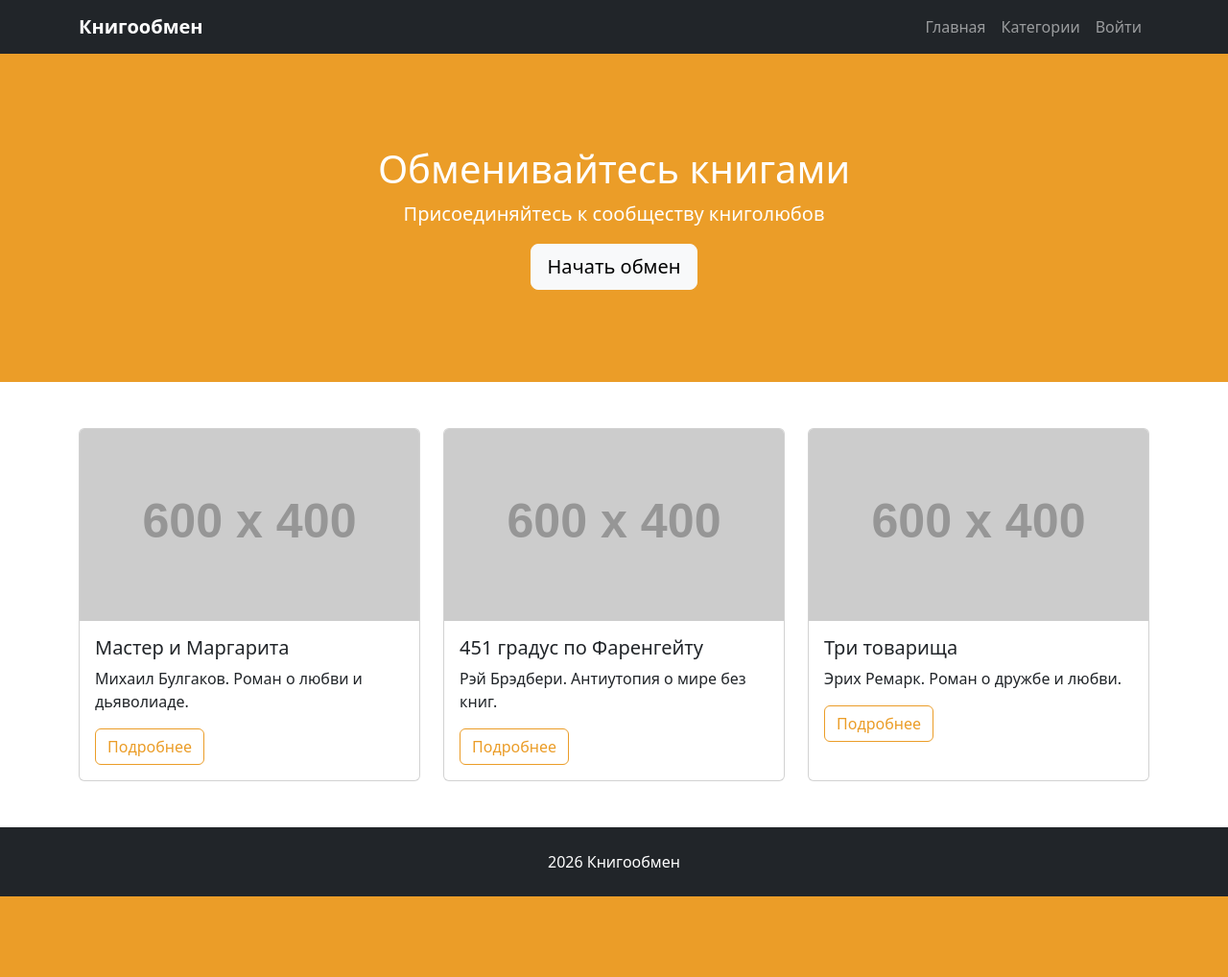
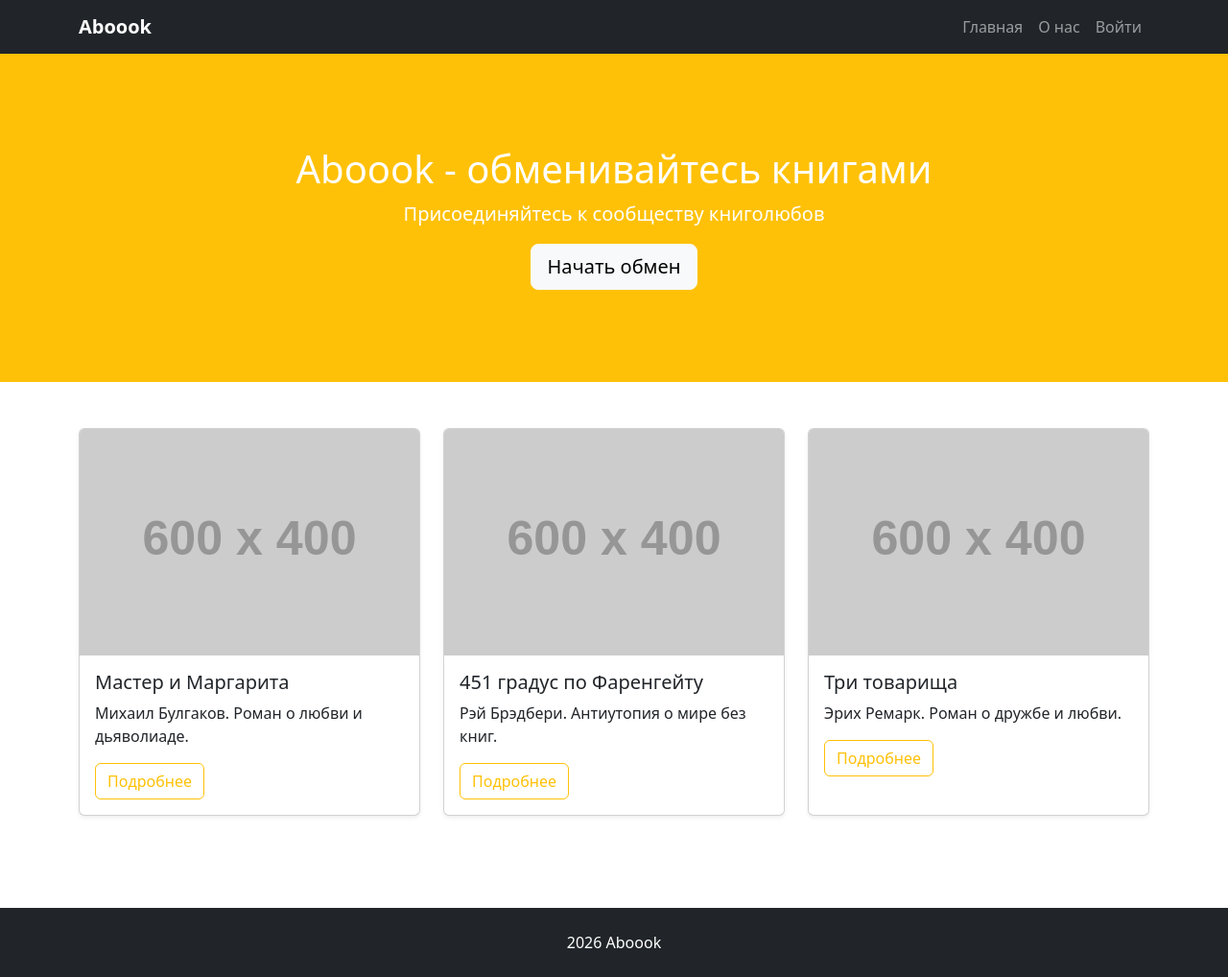
Before and after one commit to leak2211/web_project, a Django app: page / in a window 1280 px wide. Shown: the whole page at 96% size. Before the commit the page ends 934 px from the top, so only its background shows below. Run offline with Django 5.2, Linux system fonts and the light colour scheme; some libraries are stand-ins or nearby versions.

Commit message:
add templates

```diff
--- /dev/null
+++ b/Aboook/templates/Aboook/base.html
@@ -0,0 +1,46 @@
+<!DOCTYPE html>
+<html lang="ru">
+<head>
+    <meta charset="UTF-8">
+    <meta name="viewport" content="width=device-width, initial-scale=1.0">
+    <title>{% block title %}Aboook{% endblock %}</title>
+    <link href="https://cdn.jsdelivr.net/npm/bootstrap@5.3.2/dist/css/bootstrap.min.css" rel="stylesheet">
+</head>
+<body class="d-flex flex-column min-vh-100">
+
+    <nav class="navbar navbar-expand-lg bg-dark navbar-dark">
+        <div class="container">
+            <a class="navbar-brand fw-bold" href="{% url 'home' %}">Aboook</a>
+            <button class="navbar-toggler" type="button" data-bs-toggle="collapse" data-bs-target="#navbarNav">
+                <span class="navbar-toggler-icon"></span>
+            </button>
+            <div class="collapse navbar-collapse" id="navbarNav">
+                <ul class="navbar-nav ms-auto">
+                    <li class="nav-item">
+                        <a class="nav-link" href="{% url 'home' %}">Главная</a>
+                    </li>
+                    <li class="nav-item">
+                        <a class="nav-link" href="{% url 'about' %}">О нас</a>
+                    </li>
+                    <li class="nav-item">
+                        <a class="nav-link" href="#">Войти</a>
+                    </li>
+                </ul>
+            </div>
+        </div>
+    </nav>
+
+    <main class="flex-grow-1">
+        {% block content %}
+        {% endblock %}
+    </main>
+
+    <footer class="bg-dark text-white py-4 mt-5">
+        <div class="container text-center">
+            <p class="mb-0">2026 Aboook</p>
+        </div>
+    </footer>
+
+    <script src="https://cdn.jsdelivr.net/npm/bootstrap@5.3.2/dist/js/bootstrap.bundle.min.js"></script>
+</body>
+</html>
--- a/Aboook/templates/Aboook/index.html
+++ b/Aboook/templates/Aboook/index.html
@@ -1,72 +1,11 @@
-<!DOCTYPE html>
-<html lang="ru">
-<head>
-    <meta charset="UTF-8">
-    <meta name="viewport" content="width=device-width, initial-scale=1.0">
-    <title>Книгообмен</title>
-    <link href="https://cdn.jsdelivr.net/npm/bootstrap@5.3.2/dist/css/bootstrap.min.css" rel="stylesheet">
-    <link rel="stylesheet" href="https://cdn.jsdelivr.net/npm/bootstrap-icons@1.11.3/font/bootstrap-icons.min.css">
-    <style>
-        .card-img-top {
-            object-fit: cover;
-            height: 200px;
-            width: 100%;
-        }
-        body {
-            overflow-x: hidden;
-        }
-        .btn-custom {
-            background-color: #eb9d28;
-            border-color: #eb9d28;
-            color: white;
-        }
-        .btn-custom:hover {
-            background-color: #d18a1f;
-            border-color: #d18a1f;
-            color: white;
-        }
-        .btn-outline-custom {
-            border-color: #eb9d28;
-            color: #eb9d28;
-        }
-        .btn-outline-custom:hover {
-            background-color: #eb9d28;
-            border-color: #eb9d28;
-            color: white;
-        }
-        .bg-custom {
-            background-color: #eb9d28;
-        }
-        .text-custom {
-            color: #eb9d28;
-        }
-        .hero-section {
-            background-color: #eb9d28;
-            color: white;
-        }
-    </style>
-</head>
-<body>
+{% extends 'Aboook/base.html' %}
 
-    <nav class="navbar navbar-expand-lg bg-dark navbar-dark">
-        <div class="container">
-            <a class="navbar-brand fw-bold" href="#">Книгообмен</a>
-            <button class="navbar-toggler" type="button" data-bs-toggle="collapse" data-bs-target="#navbarNav">
-                <span class="navbar-toggler-icon"></span>
-            </button>
-            <div class="collapse navbar-collapse" id="navbarNav">
-                <ul class="navbar-nav ms-auto">
-                    <li class="nav-item"><a class="nav-link" href="#">Главная</a></li>
-                    <li class="nav-item"><a class="nav-link" href="#">Категории</a></li>
-                    <li class="nav-item"><a class="nav-link" href="#">Войти</a></li>
-                </ul>
-            </div>
-        </div>
-    </nav>
+{% block title %}Главная - Aboook{% endblock %}
 
-    <section class="hero-section py-5">
+{% block content %}
+    <section class="bg-warning py-5 text-white">
         <div class="container text-center py-5">
-            <h1>Обменивайтесь книгами</h1>
+            <h1>{{ welcome_text }}</h1>
             <p class="lead">Присоединяйтесь к сообществу книголюбов</p>
             <a href="#" class="btn btn-light btn-lg">Начать обмен</a>
         </div>
@@ -75,44 +14,35 @@
     <div class="container my-5">
         <div class="row g-4">
             <div class="col-12 col-md-6 col-lg-4">
-                <div class="card h-100">
-                    <img src="https://placehold.co/600x400/2c3e50/ffffff?text=Книга+1" class="card-img-top" alt="Книга">
+                <div class="card h-100 shadow-sm">
+                    <img src="https://placehold.co/600x400/2c3e50/ffffff?text=Мастер+и+Маргарита" class="card-img-top" alt="Книга">
                     <div class="card-body">
                         <h5 class="card-title">Мастер и Маргарита</h5>
                         <p class="card-text">Михаил Булгаков. Роман о любви и дьяволиаде.</p>
-                        <a href="#" class="btn btn-outline-custom">Подробнее</a>
+                        <a href="#" class="btn btn-outline-warning">Подробнее</a>
                     </div>
                 </div>
             </div>
             <div class="col-12 col-md-6 col-lg-4">
-                <div class="card h-100">
-                    <img src="https://placehold.co/600x400/34495e/f1c40f?text=Книга+2" class="card-img-top" alt="Книга">
+                <div class="card h-100 shadow-sm">
+                    <img src="https://placehold.co/600x400/34495e/f1c40f?text=451+градус" class="card-img-top" alt="Книга">
                     <div class="card-body">
                         <h5 class="card-title">451 градус по Фаренгейту</h5>
                         <p class="card-text">Рэй Брэдбери. Антиутопия о мире без книг.</p>
-                        <a href="#" class="btn btn-outline-custom">Подробнее</a>
+                        <a href="#" class="btn btn-outline-warning">Подробнее</a>
                     </div>
                 </div>
             </div>
             <div class="col-12 col-md-6 col-lg-4">
-                <div class="card h-100">
-                    <img src="https://placehold.co/600x400/1abc9c/2c3e50?text=Книга+3" class="card-img-top" alt="Книга">
+                <div class="card h-100 shadow-sm">
+                    <img src="https://placehold.co/600x400/1abc9c/2c3e50?text=Три+товарища" class="card-img-top" alt="Книга">
                     <div class="card-body">
                         <h5 class="card-title">Три товарища</h5>
                         <p class="card-text">Эрих Ремарк. Роман о дружбе и любви.</p>
-                        <a href="#" class="btn btn-outline-custom">Подробнее</a>
+                        <a href="#" class="btn btn-outline-warning">Подробнее</a>
                     </div>
                 </div>
             </div>
         </div>
     </div>
-
-    <footer class="bg-dark text-white py-4 mt-5">
-        <div class="container text-center">
-            <p class="mb-0">2026 Книгообмен</p>
-        </div>
-    </footer>
-
-    <script src="https://cdn.jsdelivr.net/npm/bootstrap@5.3.2/dist/js/bootstrap.bundle.min.js"></script>
-</body>
-</html>
+{% endblock %}
--- a/Aboook/views.py
+++ b/Aboook/views.py
@@ -1,4 +1,14 @@
 from django.shortcuts import render
 
 def index(request):
-    return render(request, 'Aboook/index.html')
+    context = {
+        'title': 'Главная страница',
+        'welcome_text': 'Aboook - обменивайтесь книгами',
+    }
+    return render(request, 'Aboook/index.html', context)
+
+def about(request):
+    context = {
+        'title': 'О нас',
+    }
+    return render(request, 'Aboook/about.html', context)
--- a/config/urls.py
+++ b/config/urls.py
@@ -16,9 +16,10 @@ Including another URLconf
 """
 from django.contrib import admin
 from django.urls import path
-from Aboook.views import index
+from Aboook.views import index, about
 
 urlpatterns = [
     path('admin/', admin.site.urls),
     path('', index, name='home'),
+    path('about/', about, name='about'),
 ]
```
Also changed, not shown: Aboook/templates/Aboook/about.html (added, +16 -0 lines).
